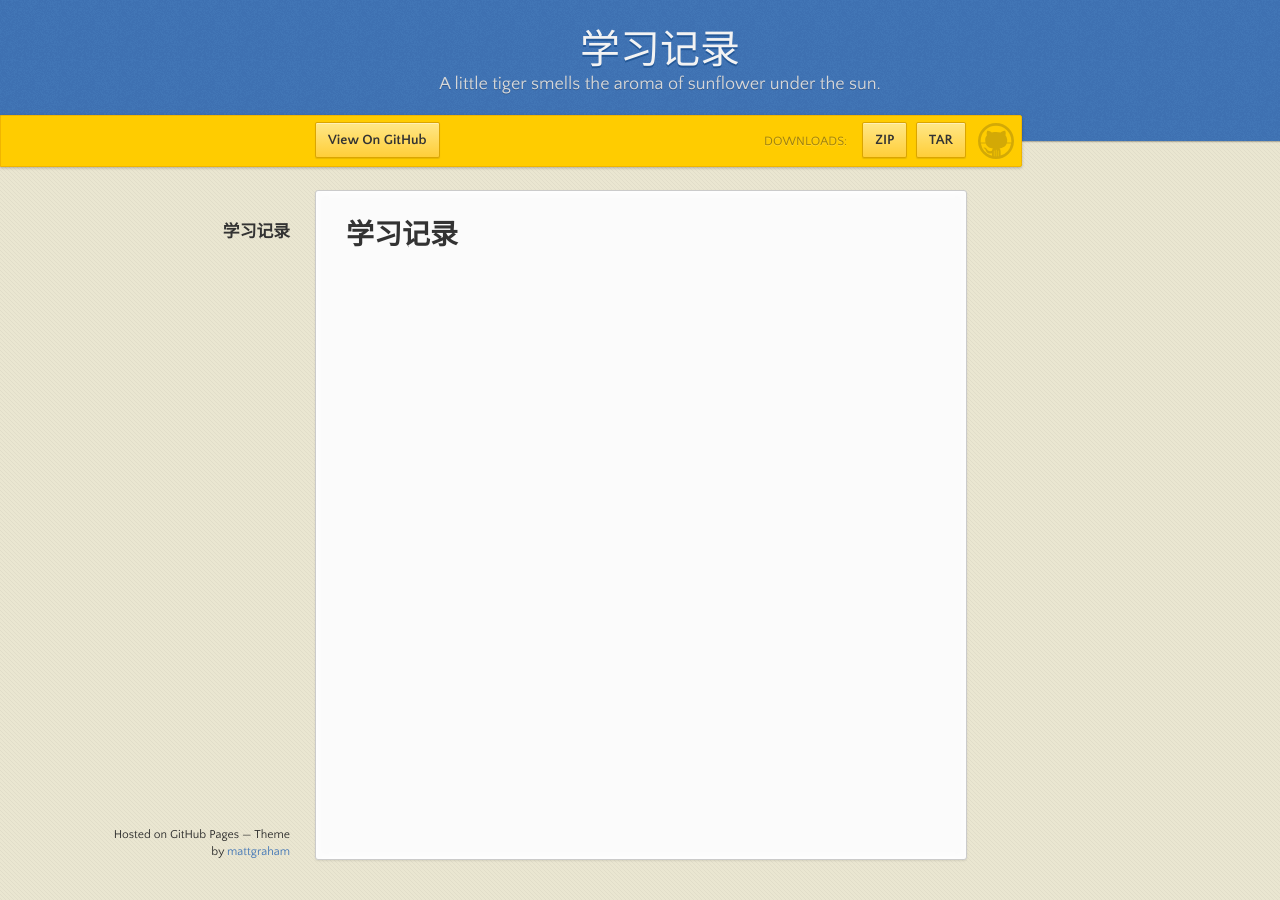
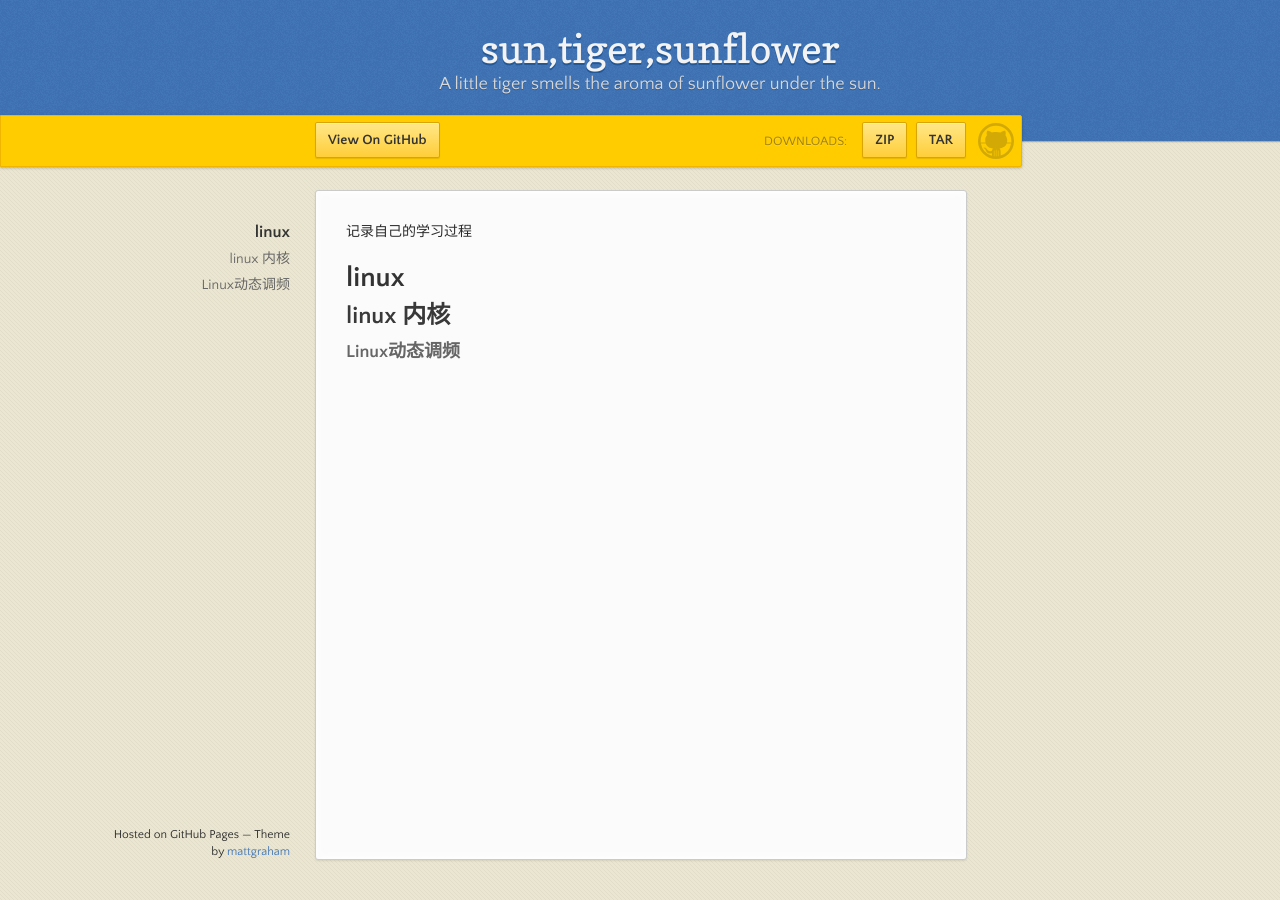
Before and after one commit to lanlanxiyiji/lanlanxiyiji.github.io, a Jekyll site: the page built from index.md, in a window 1280 px wide. Built offline with Jekyll 4.4.1, drawn with Linux system fonts in a browser that asks for light colours; our own code applies the rules of GitHub Pages for plain Markdown files.

Commit message:
Update index.md

```diff
--- a/index.md
+++ b/index.md
@@ -2,5 +2,7 @@
 layout: default
 ---
 
-
-# 学习记录
+记录自己的学习过程
+# linux
+## linux 内核
+### Linux动态调频
```
